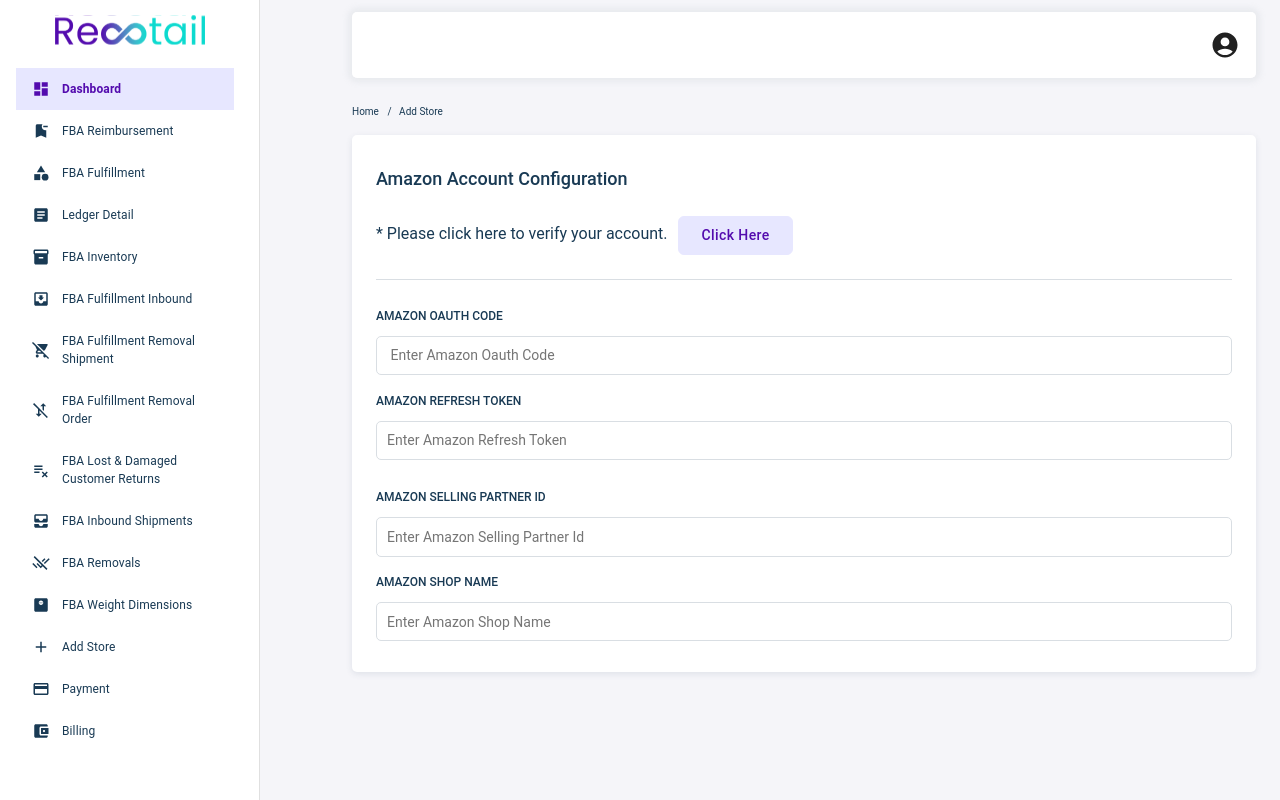
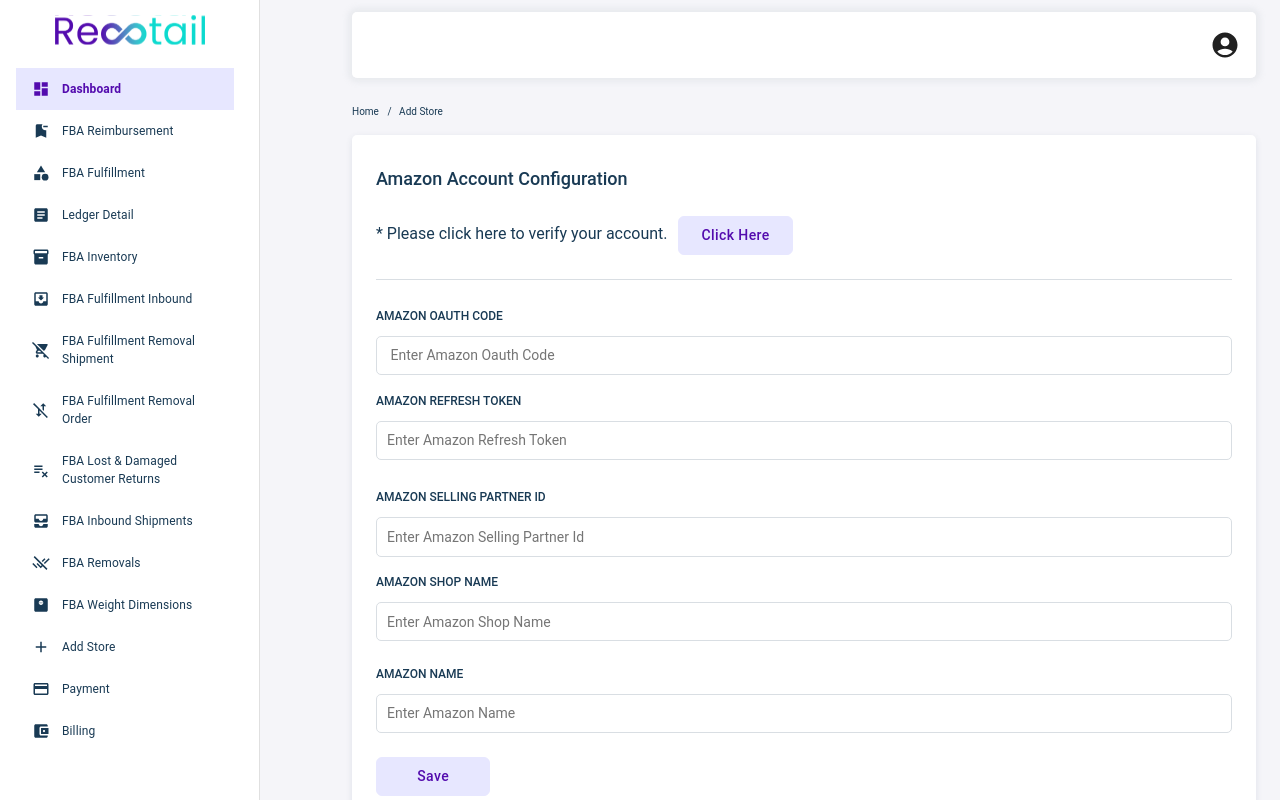
Before and after one commit to melbin2827/Recotail.ai, a React (Vite) app in the folder frontend/: page /dashboard in a window 1280 px wide. Built offline with nearby package versions, Linux system fonts and the light colour scheme.

Commit message:
add two input box and save button

```diff
--- a/frontend/src/components/login/Dashboard.css
+++ b/frontend/src/components/login/Dashboard.css
@@ -330,3 +330,11 @@
 .css-3dzjca-MuiPaper-root-MuiPopover-paper-MuiMenu-paper {
   left: 1400px !important;
 }
+
+.b1:hover {
+  background-color: #530bae;
+  color: #fff;
+}
+.container24 {
+  color: #b7b7bc !important;
+}
--- a/frontend/src/components/login/Dashboard.jsx
+++ b/frontend/src/components/login/Dashboard.jsx
@@ -84,7 +84,7 @@
                           * Please click here to verify your account.
                         </div>
                       </div>
-                      <Button className="button" disableElevation variant="contained" onClick={handleAmazonVerification}
+                      <Button className="button b1" disableElevation variant="contained" onClick={handleAmazonVerification}
                         sx={{
                           textTransform: "none", color: "#530bae", fontSize: "15", background: "#e7e7ff", border: "#e7e7ff solid 1px", borderRadius: "6px",
                           "&:hover": { background: "#e7e7ff" }, width: 114.4, height: 38.5,
@@ -106,8 +106,19 @@
                       <CodeInput propGap="0.593rem" labelAMAZONOAUTHCODE="AMAZON SELLING PARTNER ID" enterAmazonOauthCPlacehol="Enter Amazon Selling Partner Id" propWidth="13.938rem"/>
                       <RefreshToken propHeight="4.056rem" propPadding="unset" labelAMAZONREFRESHTOKEN="AMAZON SHOP NAME" containerPlaceholder="Enter Amazon Shop Name"/>
                     </div>
+                    <div className="code-label">
+                    <RefreshToken propHeight="4.056rem" propPadding="unset" labelAMAZONREFRESHTOKEN="AMAZON NAME" containerPlaceholder="Enter Amazon Name"/>
+                    </div>
                   </div>
                 </div>
+                <Button className="button b1" disableElevation variant="contained" onClick={handleAmazonVerification}
+                        sx={{
+                          textTransform: "none", color: "#530bae", fontSize: "15", background: "#e7e7ff", border: "#e7e7ff solid 1px", borderRadius: "6px",
+                          "&:hover": { background: "#e7e7ff" }, width: 114.4, height: 38.5,
+                        }}
+                      >
+                        Save
+                </Button>
               </form>
             </div>
           </div>
```
